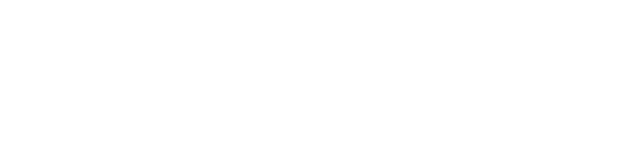
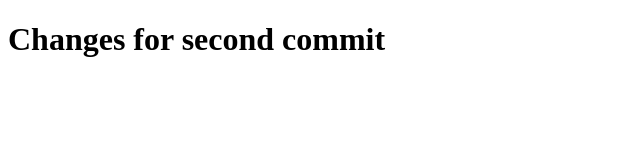
Before and after one commit to mdsultan1/git-test, a plain HTML site: page index.html in a window 1280 px wide. Shown: the whole page, without its empty margins (0-640 px from the left). Drawn offline with Linux system fonts and the light colour scheme.

Commit message:
second commit

```diff
--- a/index.html
+++ b/index.html
@@ -6,6 +6,6 @@
     <title>Document</title>
 </head>
 <body>
-
+    <h1>Changes for second commit</h1>
 </body>
 </html>
```
